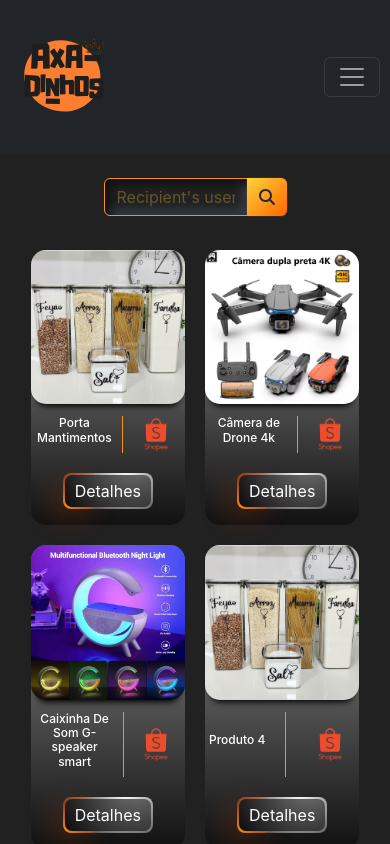
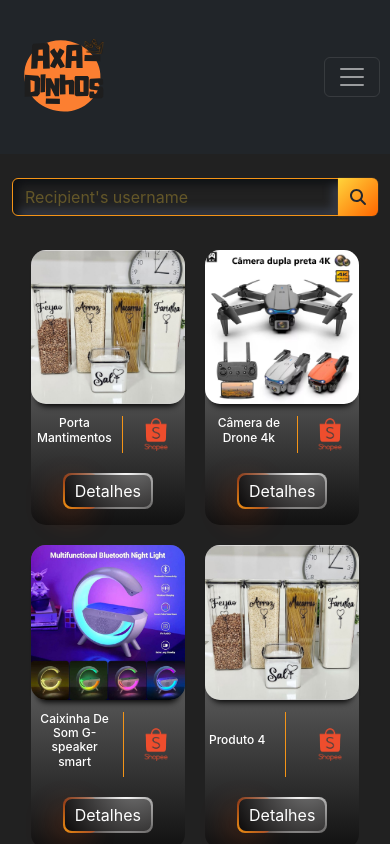
Before and after one commit to lmzanini/axadinhos, a React (Create React App) app: page / in a window 390 px wide. Shown: the top 844 px of the page. Built offline with nearby package versions, Linux system fonts and the light colour scheme.

Commit message:
ajuste de responsividade no search

```diff
--- a/src/sass/_search.sass
+++ b/src/sass/_search.sass
@@ -97,3 +97,8 @@
   &:hover
     background: linear-gradient(135deg, rgb(255, 212, 59) 50%, rgb(255, 102, 0) 100%)
     box-shadow: 0px 0px 25px rgba(255, 212, 59, 0.5), 0px 0px 25px rgba(255, 102, 0, 0.5)
+
+@media (max-width: 576px)
+
+  .input-group
+    width: 100% !important
```
